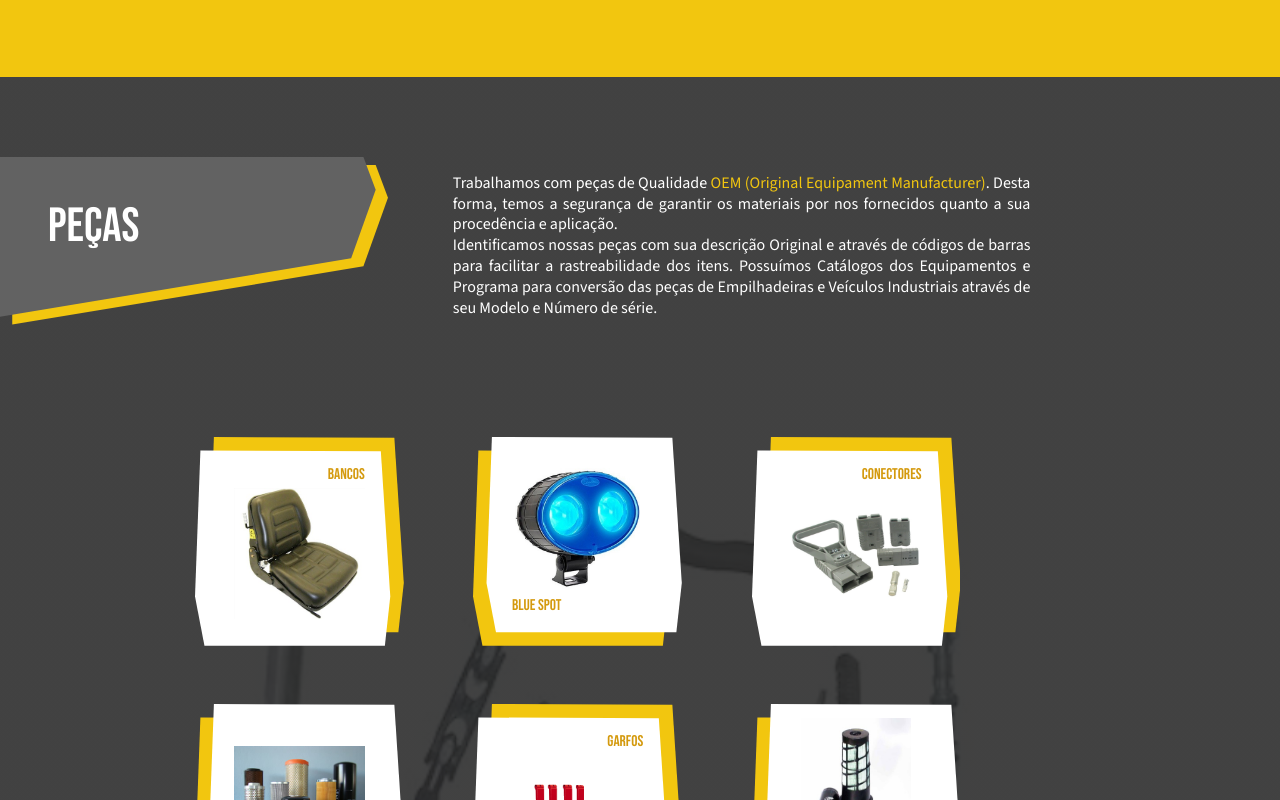
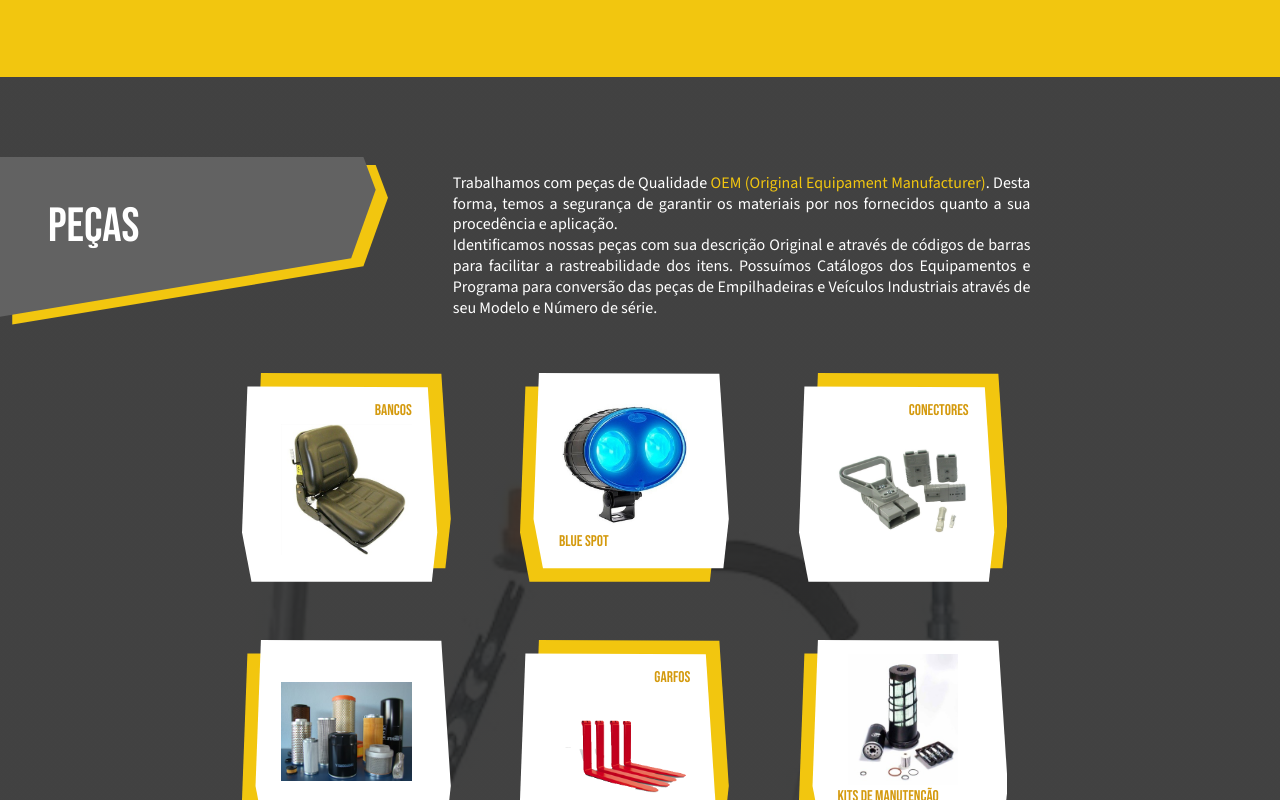
Before and after one commit to luanaandare/Halister, a Vue app: page / in a window 1280 px wide. Shown: the part 2663-3463 px from the top of the page. Built offline with nearby package versions, Linux system fonts and the light colour scheme.

Commit message:
minor alignment issues

```diff
--- a/src/components/websiteSections/PartsPage.vue
+++ b/src/components/websiteSections/PartsPage.vue
@@ -187,11 +187,12 @@ export default {
   }
 
   .section {
-    top: 5rem;
+    top: 1rem;
     height: 50rem;
-    width: clamp(50rem, 29rem + 33.6vw, 60rem);
-    margin-left: 10rem;
+    width: clamp(50rem, 29rem + 33.6vw, 70rem);
+    margin-left: clamp(10rem, -0.5rem + 16.8vw, 19.66rem); /* 10rem -> */
   }
+
   .svgPageParts {
     height: 8rem;
   }
--- a/src/components/websiteSections/RentPage.vue
+++ b/src/components/websiteSections/RentPage.vue
@@ -193,7 +193,7 @@ export default {
     display: flex;
     position: relative;
     margin-top: 10rem;
-    margin-left: clamp(20rem,-11.5rem + 50vw, 35rem);
+    margin-left: clamp(20rem,-11.5rem + 50vw, 48.5rem);
   }
 
   .photoContainer .photo {
@@ -206,7 +206,6 @@ export default {
     top: 2.5rem;
     width: 15rem;
     height: 15rem;
-    filter: grayscale(0.5);
   }
 
   .middle {
@@ -219,7 +218,6 @@ export default {
     top: 2.5rem;
     width: 15rem;
     height: 15rem;
-    filter: grayscale(0.5);
 
   }
 
--- a/src/components/websiteSections/TiresPage.vue
+++ b/src/components/websiteSections/TiresPage.vue
@@ -160,7 +160,7 @@ h4 {
     justify-content: center;
     align-items: flex-start;
     width: clamp(19rem, 9.12rem + 49vw, 40rem); /* 25rem -> 40rem */
-    margin-left: clamp(0rem, -5.88rem + 29vw, 12.5rem);
+    margin-left: clamp(1rem, -4.88rem + 29vw, 13.5rem);
   }
 
   .column {
--- a/src/components/websiteSections/WePage.vue
+++ b/src/components/websiteSections/WePage.vue
@@ -20,7 +20,7 @@
         </p>
       </div>
       <div class="biColumn space">
-        <h4>{{ photoTitle }}</h4>
+        <h4 class="par">{{ photoTitle }}</h4>
         <div
           class="photoContainer"
           v-for="(image, index) in photoSrc"
@@ -289,6 +289,10 @@ export default {
     padding: 0 clamp(0.75rem, -0.065rem + 1.3vw, 1.5rem); /* 0 0.75rem -> 0 1.5rem */
   }
 
+  .par {
+    margin-left: clamp(2rem, -10.6rem + 20vw, 13.4rem);
+  }
+
   .biColumn p {
     font-size: clamp(0.9rem, 0.52rem+ 0.6vw, 1.25rem);
 
@@ -330,6 +334,7 @@ export default {
     position: absolute;
     width: 20rem;
     height: 20rem;
+    left: clamp(4rem, -8.6rem + 20vw, 15.4rem);
   }
   .svgPageWe {
     height: clamp(8rem, 4.74rem + 5.2vw, 11rem); /* 8rem -> 11rem */
```
